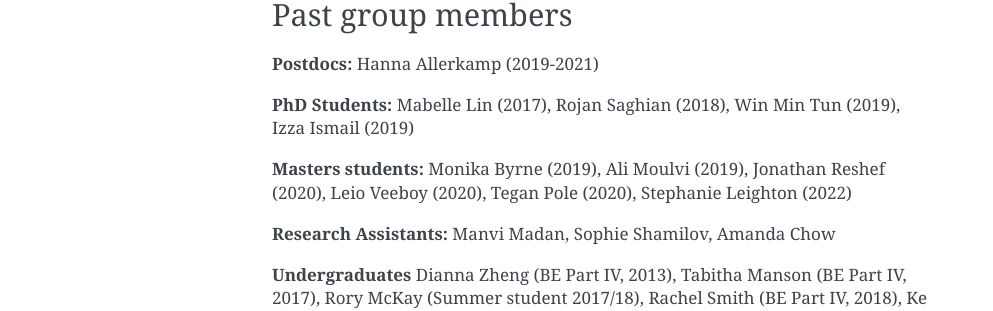
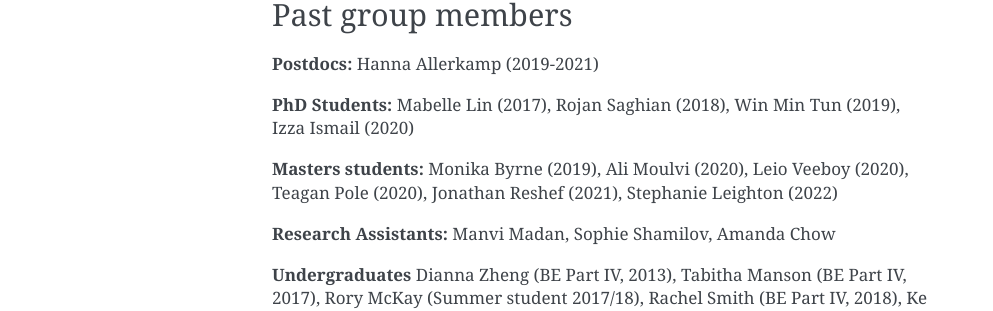
Before and after one commit to VirtualPregnancy/placenta-simulations, a Sphinx documentation site: the page built from documentation/source/TheGroup/whoarewe.rst, in a window 1280 px wide. Shown: the part 644-955 px from the top of the page, without its empty margins (148-1141 px from the left). Built offline with Sphinx 7.4.7, drawn with Linux system fonts in a browser that asks for light colours.

Commit message:
adding publications and funding to group info

```diff
--- a/documentation/source/Models/fetoplacental/interface2015.rst
+++ b/documentation/source/Models/fetoplacental/interface2015.rst
@@ -1,6 +1,6 @@
-=======================================================
+=========================================================
 Example 1 - Model from Clark et al. Interface Focus, 2015
-=======================================================
+=========================================================
 
 This example is found in the directory placenta-simulations/fetoplacental/interface2015
 
--- a/documentation/source/TheGroup/whoarewe.rst
+++ b/documentation/source/TheGroup/whoarewe.rst
@@ -30,10 +30,10 @@
 ''''''''''''''''''
 **Postdocs:** Hanna Allerkamp (2019-2021)
 
-**PhD Students:** Mabelle Lin (2017), Rojan Saghian (2018), Win Min Tun (2019), Izza Ismail (2019)
+**PhD Students:** Mabelle Lin (2017), Rojan Saghian (2018), Win Min Tun (2019), Izza Ismail (2020)
 
-**Masters students:** Monika Byrne (2019), Ali Moulvi (2019), Jonathan Reshef (2020), Leio Veeboy (2020),
-Tegan Pole (2020), Stephanie Leighton (2022)
+**Masters students:** Monika Byrne (2019), Ali Moulvi (2020),  Leio Veeboy (2020),
+Teagan Pole (2020), Jonathan Reshef (2021), Stephanie Leighton (2022)
 
 **Research Assistants:** Manvi Madan, Sophie Shamilov, Amanda Chow
 
--- a/documentation/source/index.rst
+++ b/documentation/source/index.rst
@@ -22,7 +22,12 @@
    :maxdepth: 2
 
    TheGroup/whoarewe
+   TheGroup/publications
 
+Since establishment of the group we have been grateful to receive funding from a number of sources to create the virtual pregnancy.
+These funding sources include The Royal Society of New Zealand Te Aparangi via the Marsden Fund, the Catalyst Fund,
+and the Rutherford Discovery Fellowship programme, the Wellcome Leap In Utero Program, The Health Research Council of New Zealand Consolidator Fund, The Gravida Centre of Research Excellence,
+The Aotearoa Foundation, The Faculty of Health and Medical Sciences (University of Auckland), and Auckland Bioengineering Institute (University of Auckland).
 
 Examples of our Computational Models
 ------------------------------------
```
Also changed, not shown: documentation/source/TheGroup/publications.rst (added, +80 -0 lines).
